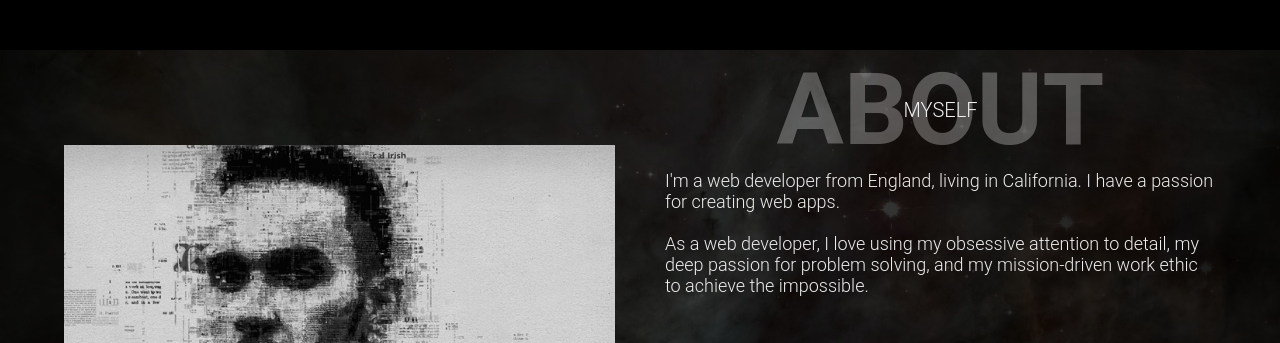
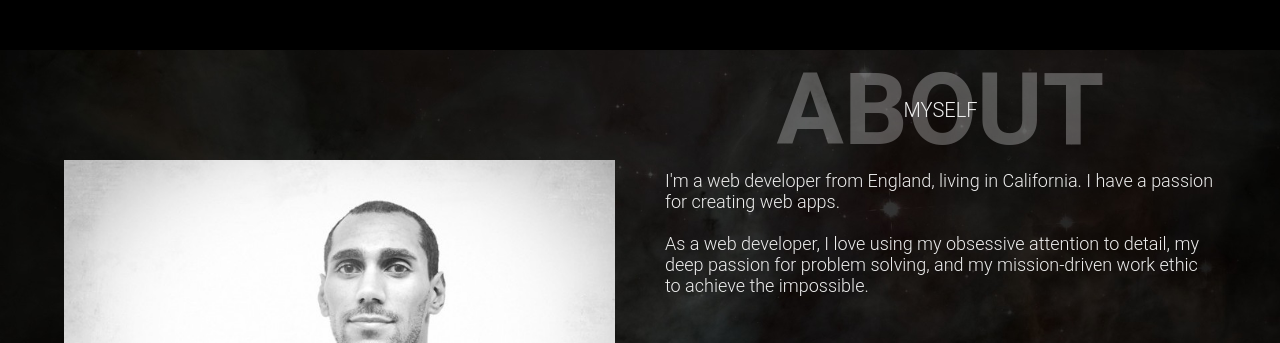
Before and after one commit to W00DH0USE/IyronWoodhouse_Portfolio_Website, a plain HTML site: page index.html in a window 1280 px wide. Shown: the part 750-1093 px from the top of the page. Drawn offline with nearby package versions, Linux system fonts and the light colour scheme.

Commit message:
Updated profile img

```diff
--- a/index.html
+++ b/index.html
@@ -55,7 +55,7 @@
     <section class="about" id="about">
       <div class="container">
         <div class="profile-img" data-aos="fade-right" data-aos-delay="100">
-          <img src="images/profile-img.png" alt="profile">
+          <img src="images/profile-img.jpg" alt="profile">
         </div>
         <div class="about-details" data-aos="fade-left" data-aos-delay="300">
           <div class="about-heading">
```
Also changed, not shown: images/me.JPG (added), images/profile-img.jpg (added).
